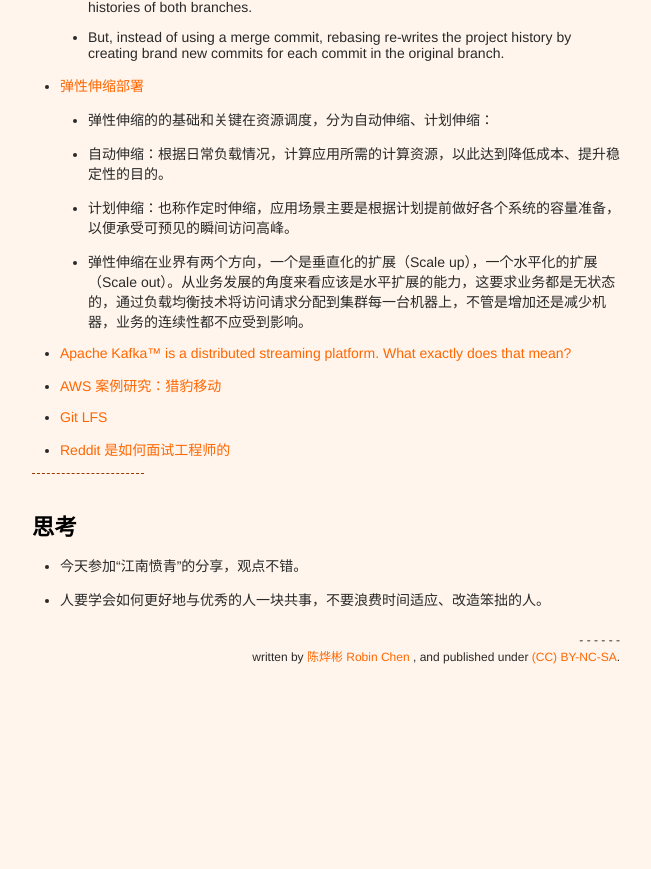
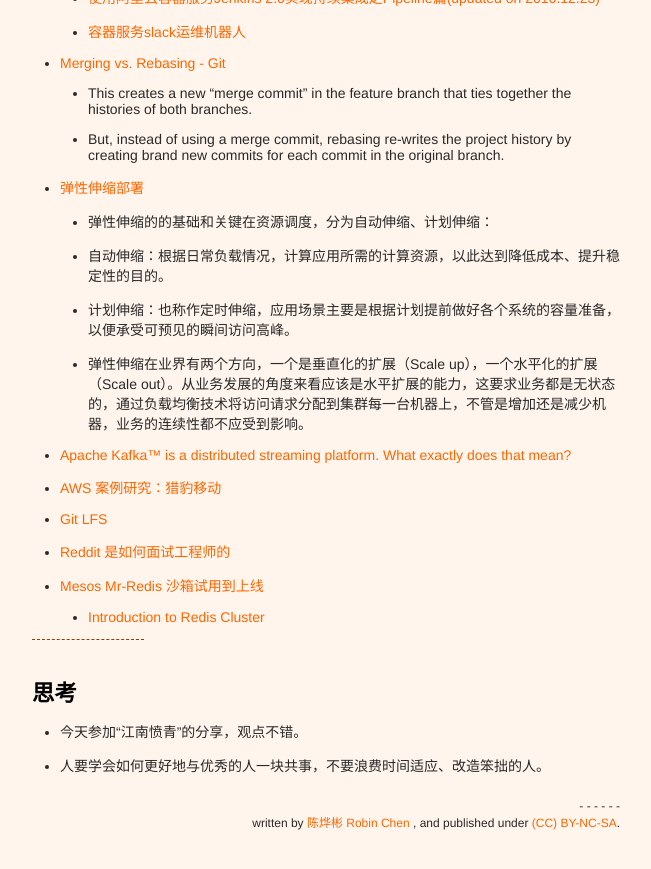
Before and after one commit to xianyuxmu/xianyuxmu.github.io, a Jekyll site: the page built from _posts/2017-09-02-monthly-reading.md, in a window 1280 px wide and 900 px high, scrolled down 1912 px. Shown: the top 869 px of the window, without its empty margins (314-965 px from the left). Built offline with Jekyll 4.4.1, drawn with Linux system fonts in a browser that asks for light colours; comment, search, counter and statistics services are not loaded; before the commit the page ends 2646 px from its top, so only the background shows below that; some of the changed text lies outside the part shown.

Commit message:
Reading of 15 Sep. 2017

```diff
--- a/_posts/2017-09-02-monthly-reading.md
+++ b/_posts/2017-09-02-monthly-reading.md
@@ -23,6 +23,9 @@
 	- “Garbage in, Garbage out” is a maxim that comes from the world of computing.
 	- “If you put wrong figures into the machine, will the right answers come out?”
 - [How to Find Your Mission and Success](https://medium.com/the-mission/how-to-find-your-mission-and-success-f24b9cd69fcb)
+- [卡辛斯基的警告](http://survivor.ruanyifeng.com/future/unabomber.html)
+- [你的B计划在哪里？](http://survivor.ruanyifeng.com/plan-b/plan-b.html)
+- [为什么上班和下班已经过时](http://survivor.ruanyifeng.com/collapse/remote-work.html)
 
 ----
 
@@ -91,6 +94,8 @@
 - [AWS 案例研究：猎豹移动](https://aws.amazon.com/cn/solutions/case-studies/cheetah-mobile/?hp=tile)
 - [Git LFS](https://www.atlassian.com/git/tutorials/git-lfs)
 - [Reddit 是如何面试工程师的](https://mp.weixin.qq.com/s?__biz=MzIwMzg1ODcwMw==&mid=2247486804&idx=1&sn=0f8a9e8e0ef78ee3c817100921286bdf)
+- [Mesos Mr-Redis 沙箱试用到上线](http://dockone.io/article/2658)
+	- [Introduction to Redis Cluster](http://intro2libsys.com/focused-redis-topics/day-one/intro-redis-cluster)
 
 
 ----
```
